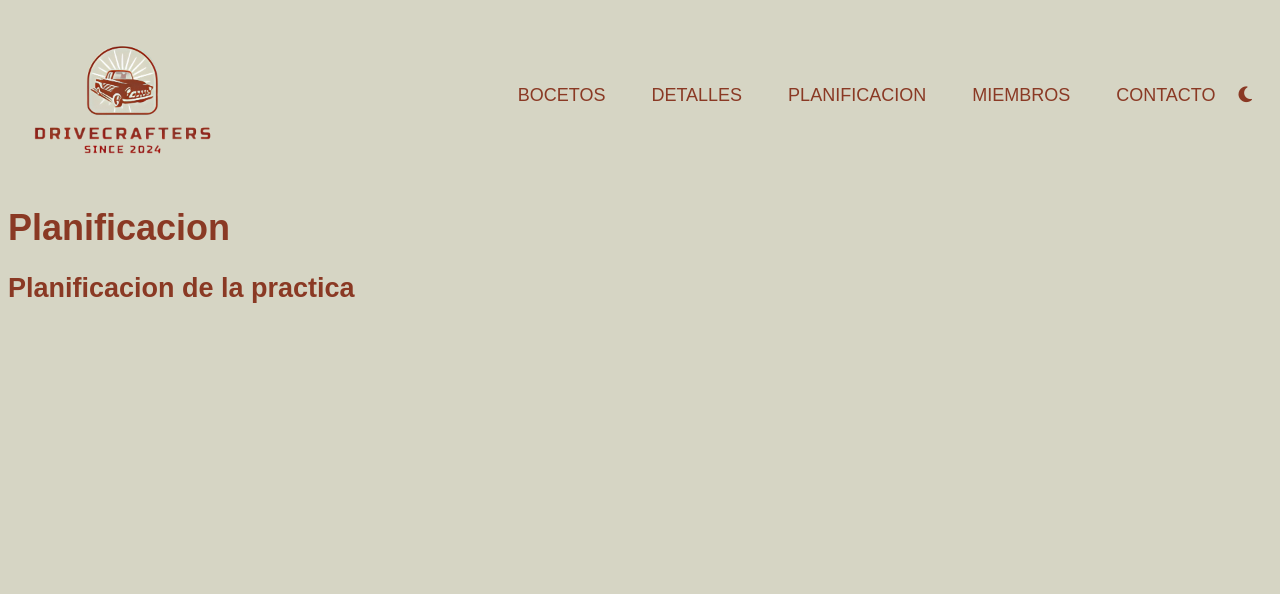
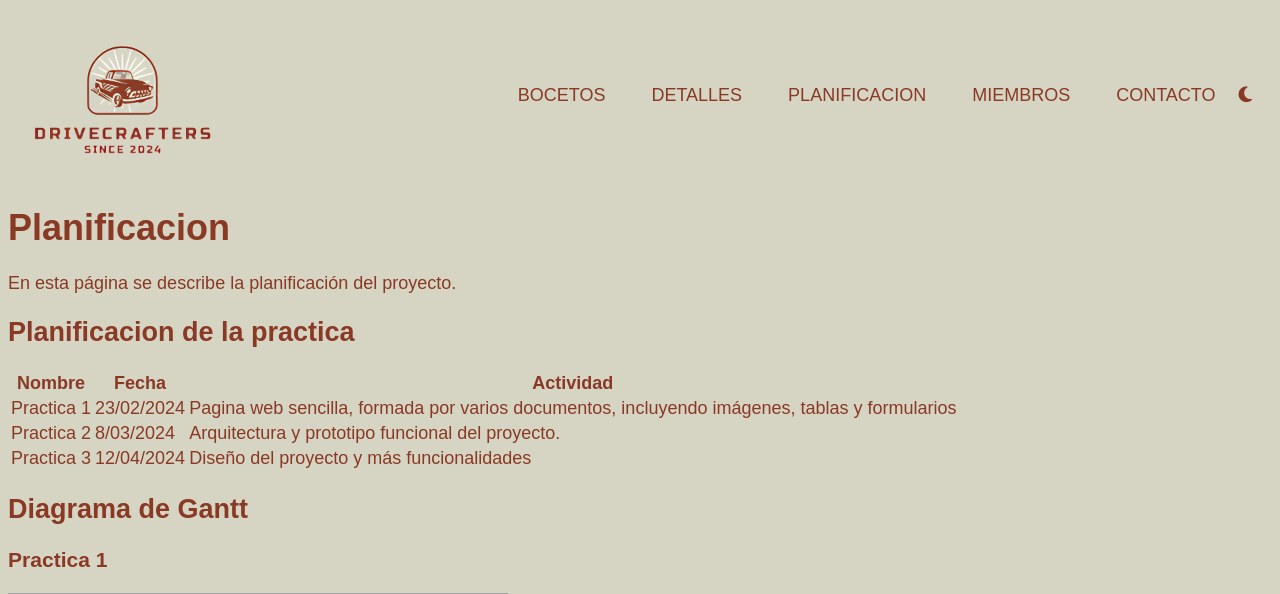
Before and after one commit to marcosgcr3/SW, a PHP site: page /planificacion.php in a window 1280 px wide. Shown: the top 594 px of the page. Before the commit the page ends 303 px from the top, so only its background shows below. Run offline with PHP 8.4, Linux system fonts and the light colour scheme; some libraries are stand-ins or nearby versions; grey boxes are pictures that could not be loaded.

Commit message:
tabla de planificacion

```diff
--- a/Practica1/planificacion.php
+++ b/Practica1/planificacion.php
@@ -13,9 +13,42 @@
             <?php include("componentes/header.php"); ?>
         </div>
         <h1>Planificacion</h1>
+        <p>En esta página se describe la planificación del proyecto.</p>
         <section>
             <h2>Planificacion de la practica</h2>
-
+            <table>
+               <tbody>
+                    <tr>
+                        <th>Nombre</th>
+                        <th>Fecha</th>
+                        <th>Actividad</th>
+                    </tr>
+                    <tr>
+                        <td>Practica 1</td>
+                        <td>23/02/2024</td>
+                        <td>Pagina web sencilla, formada por varios documentos, incluyendo imágenes, tablas y formularios</td>
+                    </tr>
+                    <tr>
+                        <td>Practica 2</td>
+                        <td>8/03/2024</td>
+                        <td>Arquitectura y prototipo funcional del proyecto.</td>
+                    </tr>
+                    <tr>
+                        <td>Practica 3</td>
+                        <td>12/04/2024</td>
+                        <td>Diseño del proyecto y más funcionalidades</td>
+                    </tr>
+               </tbody>
+            </table>
+        </section>
+        <section>
+            <h2>Diagrama de Gantt</h2>
+            <h3>Practica 1</h3>
+            <img src="img/gantt1.png" alt="Gantt1" width="500" height="300">
+            <h3>Practica 2</h3>
+            <img src="img/gantt2.png" alt="Gantt2" width="500" height="300">
+            <h3>Practica 3</h3>
+            <img src="img/gantt3.png" alt="Gantt3" width="500" height="300">
         </section>
         <script src="js/componentes.js"></script>
     </body>
```
